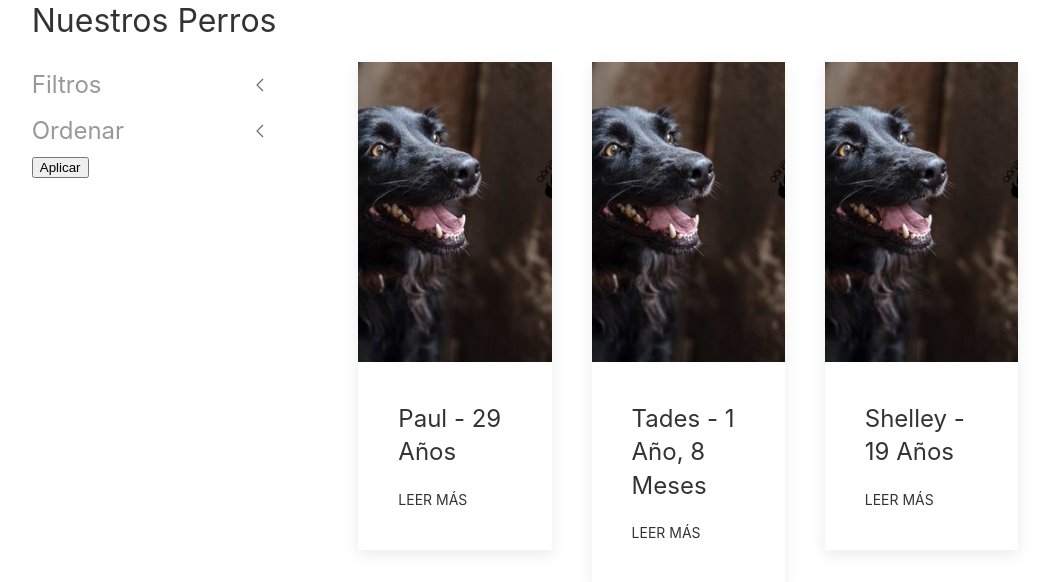
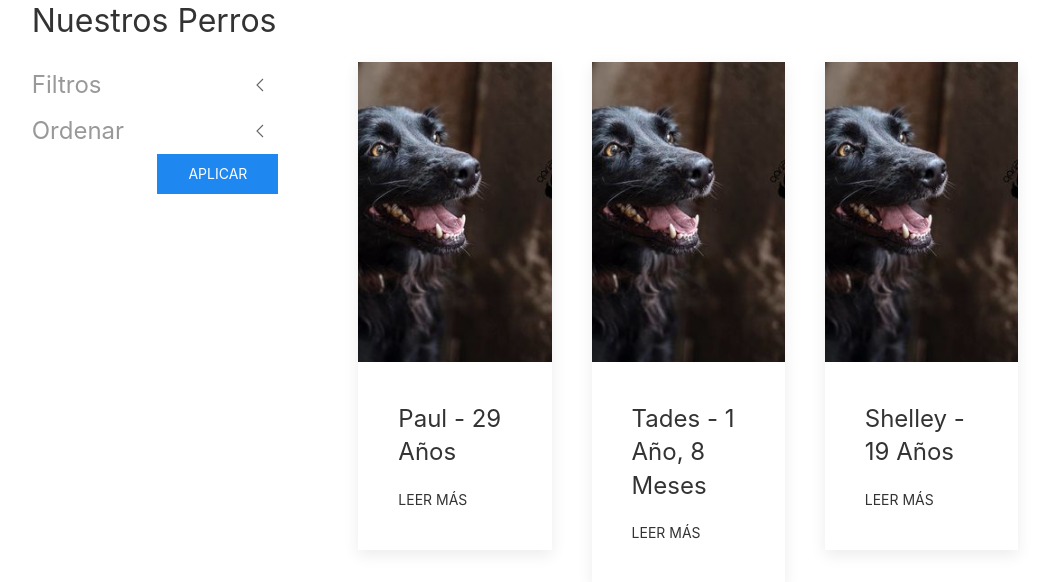
Before and after one commit to MartinNoboa/Qarinio-animal, a PHP site: page /catalogo.php in a window 1280 px wide. Shown: the part 150-732 px from the top of the page, without its empty margins (115-1164 px from the left). Run offline with PHP 8.4, Linux system fonts and the light colour scheme; data comes from the database, SQL or seed files in the repository; some libraries are stand-ins or nearby versions.

Commit message:
Dar estilo boton aplicar de filtros

```diff
--- a/Codigo/catalogo.php
+++ b/Codigo/catalogo.php
@@ -57,7 +57,8 @@
                 </ul>
             </li>
         </ul>
-        <button id="filtrar">Aplicar</button>
+
+        <button id="filtrar" class="uk-button uk-button-primary uk-align-right">Aplicar</button>
     </div>
 
     <div class="uk-child-width-1-3@m" id="contenido-catalogo" uk-grid>
```
